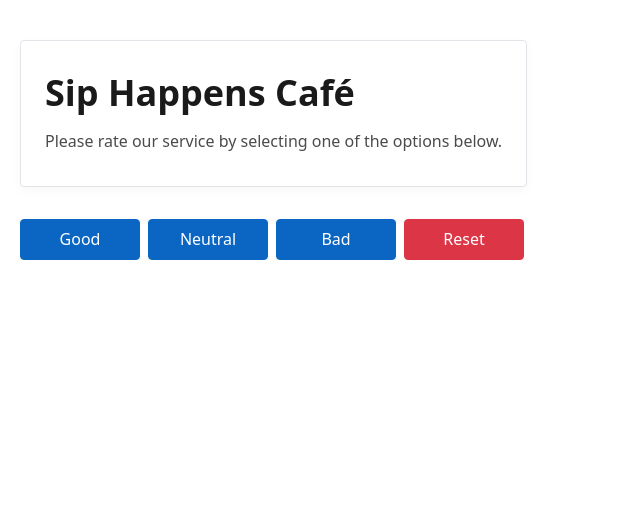
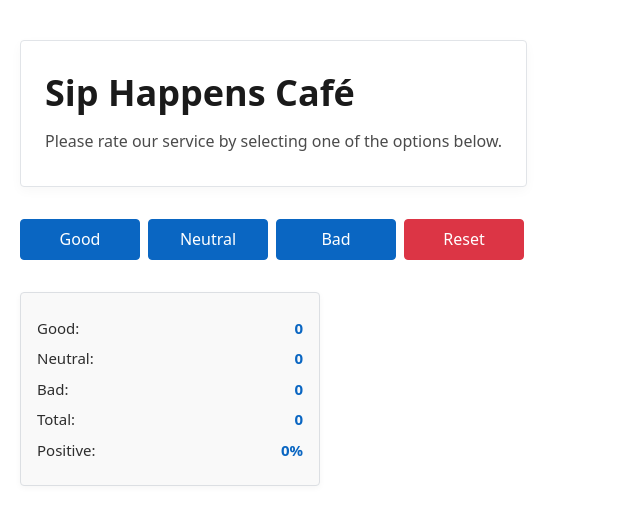
Before and after one commit to Dmytro15082014/02-react-cafe, a React (Vite) app: page / in a window 1280 px wide. Shown: the top 524 px of the page, without its empty margins (0-640 px from the left). Built offline with nearby package versions, Linux system fonts and the light colour scheme.

Commit message:
add vote statistic

```diff
--- a/src/components/App/App.tsx
+++ b/src/components/App/App.tsx
@@ -1,8 +1,9 @@
 import { useState } from "react";
+import css from "./App.module.css";
+import type { Votes, VoteType } from "../../types/votes";
 import CafeInfo from "../CafeInfo/CafeInfo";
 import VoteOptions from "../VoteOptions/VoteOptions";
-import css from "./App.module.css";
-import type { Votes, VoteType } from "../../types/votes";
+import VoteStats from "../VoteStats/VoteStats";
 
 export default function App() {
   const [votes, setVotes] = useState<Votes>({ good: 0, neutral: 0, bad: 0 });
@@ -10,7 +11,6 @@ export default function App() {
   const handleVote = (type: VoteType) => {
     setVotes({ ...votes, [type]: votes[type] + 1 });
   };
-  console.log(votes);
   const resetVotes = () => {
     setVotes({ good: 0, neutral: 0, bad: 0 });
   };
@@ -24,6 +24,7 @@ export default function App() {
         onReset={resetVotes}
         canReset={showReset}
       />
+      <VoteStats votes={votes} totalVotes={0} positiveRate={0} />
     </div>
   );
 }
--- /dev/null
+++ b/src/components/VoteStats/VoteStats.tsx
@@ -0,0 +1,33 @@
+import styles from "../VoteStats/VoteStats.module.css";
+
+interface VoteStatsProps {
+  votes: { good: number; neutral: number; bad: number };
+  totalVotes: number;
+  positiveRate: number;
+}
+
+export default function VoteStats({
+  votes: { good, neutral, bad },
+  totalVotes,
+  positiveRate,
+}: VoteStatsProps) {
+  return (
+    <div className={styles.container}>
+      <p className={styles.stat}>
+        Good: <strong>{good}</strong>
+      </p>
+      <p className={styles.stat}>
+        Neutral: <strong>{neutral}</strong>
+      </p>
+      <p className={styles.stat}>
+        Bad: <strong>{bad}</strong>
+      </p>
+      <p className={styles.stat}>
+        Total: <strong>{totalVotes}</strong>
+      </p>
+      <p className={styles.stat}>
+        Positive: <strong>{positiveRate}%</strong>
+      </p>
+    </div>
+  );
+}
```
Also changed, not shown: src/components/VoteStats/VoteStats.module.css (renamed from src/components/VoteStats.module.css).
